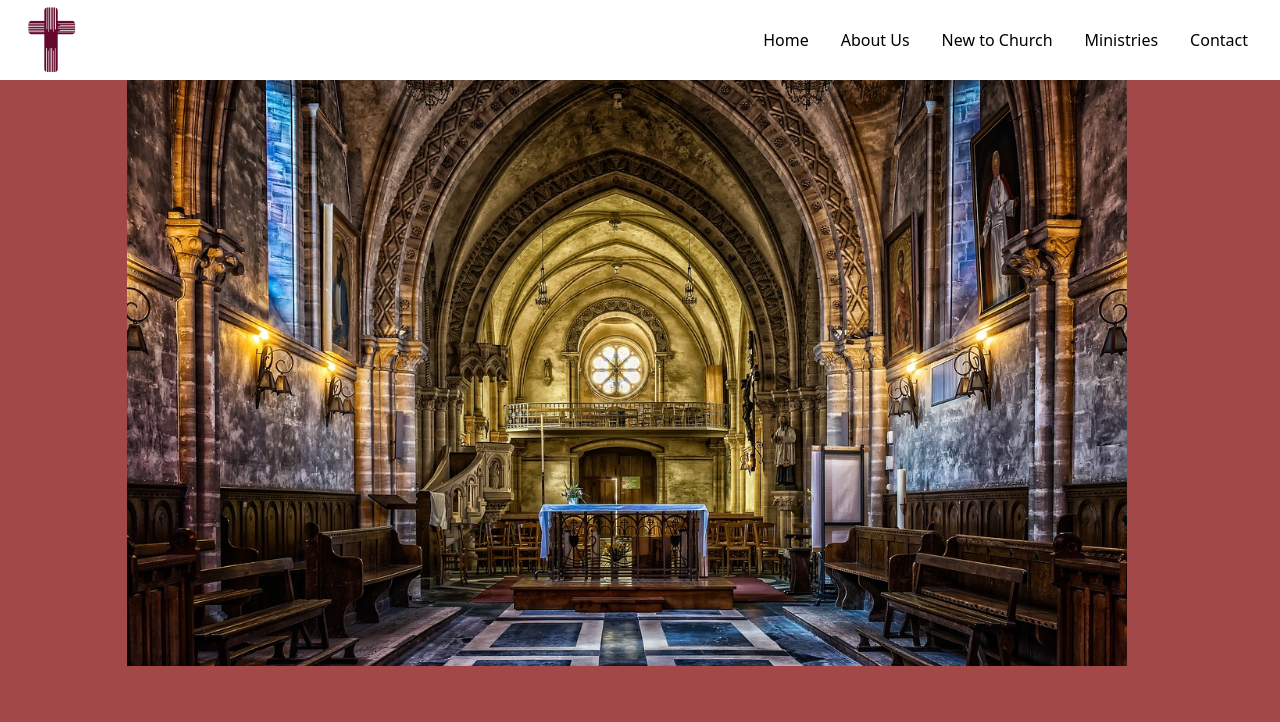
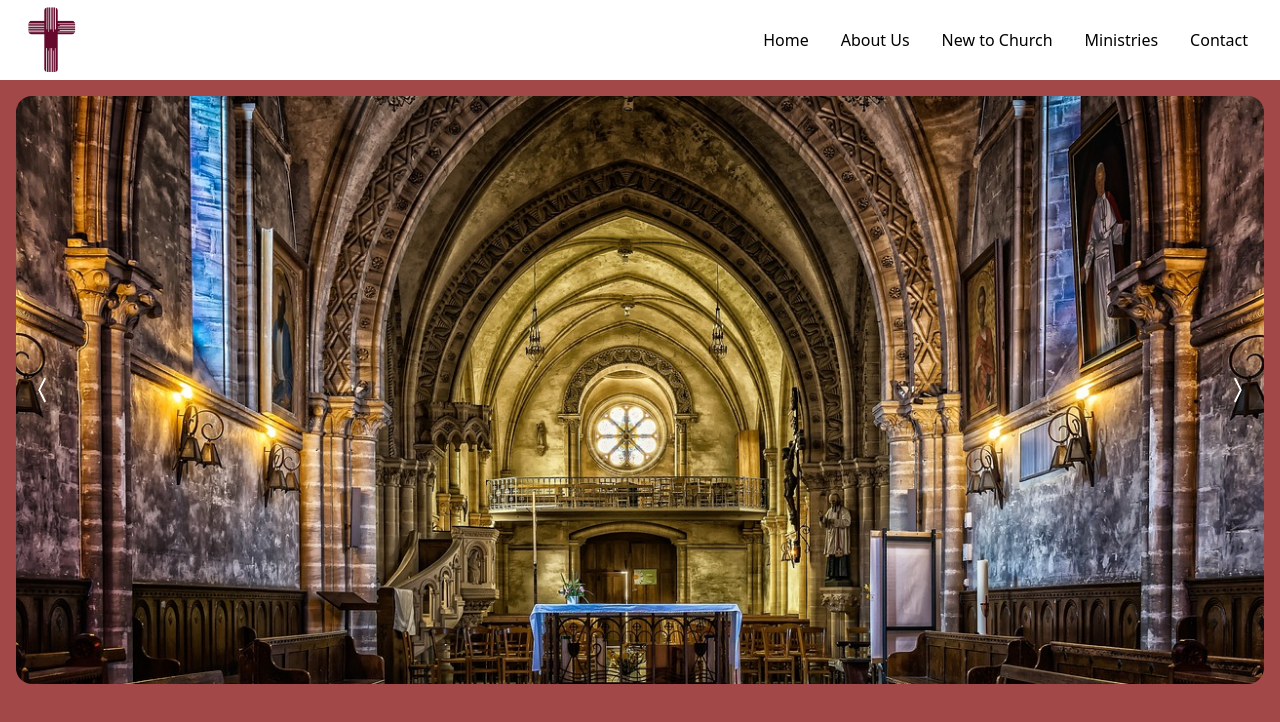
Before and after one commit to toluwanimi1/RCJCWebsite, a React (Create React App) app: page / in a window 1280 px wide. Shown: the top 722 px of the page. Built offline with nearby package versions, Linux system fonts and the light colour scheme.

Commit message:
added image slider currently  trying  to add transition effect

```diff
--- a/package.json
+++ b/package.json
@@ -8,6 +8,7 @@
     "@testing-library/user-event": "^13.5.0",
     "react": "^18.2.0",
     "react-dom": "^18.2.0",
+    "react-icons": "^5.2.1",
     "react-scripts": "5.0.1",
     "web-vitals": "^2.1.4"
   },
@@ -36,6 +37,6 @@
     ]
   },
   "devDependencies": {
-    "tailwindcss": "^3.4.3"
+    "tailwindcss": "^3.4.4"
   }
 }
--- a/src/Components/Home.jsx
+++ b/src/Components/Home.jsx
@@ -1,24 +1,45 @@
-import React from 'react'
+import React, {useState} from 'react';
 import img1 from '../Assets/img1.jpg'
 import img2 from '../Assets/img2.jpg'
 import img3 from '../Assets/img3.jpg'
-//import {HiArrowNarrowRight} from 'react-icons/hi';
-//import {Link} from 'react-scroll';
+import { BsChevronCompactLeft, BsChevronCompactRight } from 'react-icons/bs';
 
 const Home = () =>{
+
+    const imgslides =[
+        {url:img1},{url:img2},{url:img3},
+    ];
+
+    const [currentIndex, setCurrentIndex] = useState(0);
+
+    const prevSlide = () => {
+      const isFirstSlide = currentIndex === 0;
+      const newIndex = isFirstSlide ? imgslides.length - 1 : currentIndex - 1;
+      setCurrentIndex(newIndex);
+    };
+
+    const nextSlide = () => {
+      const isLastSlide = currentIndex === imgslides.length - 1;
+      const newIndex = isLastSlide ? 0 : currentIndex + 1;
+      setCurrentIndex(newIndex);
+    };
     return(
         <div name='Home' className='w-full h-screen bg-[#a34848]'>
-            <div name='Slide container' className='mx-auto px-8 flex flex-auto justify-center h-full w-full'>
-                <div name='Slide 1' className='fade'>
-                <img src={img1} style={{width: '1000px'}}/>
-                </div>
-
-
-                <a class="prev" onclick="plusSlides(-1)">&#10094;</a>
-                <a class="next" onclick="plusSlides(1)">&#10095;</a>
-                </div>
-            </div>
-
+             <div className='max-w-[1400px] h-[780px] w-full m-auto py-24 px-4 relative group'>
+           <div
+        style={{ backgroundImage: `url(${imgslides[currentIndex].url})` }}
+        className='w-full h-full rounded-2xl bg-center bg-cover transition-all duration-500'
+      ></div>
+       {/* Left Arrow */}
+       <div className='hidden group-hover:block absolute top-[50%] -translate-x-0 translate-y-[-50%] left-5 text-2xl rounded-full p-2 bg-black/20 text-white cursor-pointer'>
+        <BsChevronCompactLeft onClick={prevSlide} size={30} />
+      </div>
+      {/* Right Arrow */}
+      <div className='hidden group-hover:block absolute top-[50%] -translate-x-0 translate-y-[-50%] right-5 text-2xl rounded-full p-2 bg-black/20 text-white cursor-pointer'>
+        <BsChevronCompactRight onClick={nextSlide} size={30} />
+      </div>
+           </div>
+        </div>
 
     )
 }
--- a/tailwind.config.js
+++ b/tailwind.config.js
@@ -1,6 +1,6 @@
 /** @type {import('tailwindcss').Config} */
 module.exports = {
-  content: ["./src/**/*.{js,jsx,ts,tsx}",],
+  content: ['./src/**/*.{js,jsx,ts,tsx}','./public/index.html'],
   theme: {
     extend: {},
   },
```
Also changed, not shown: 1 other file (tests, documents, lock files or other folders).
